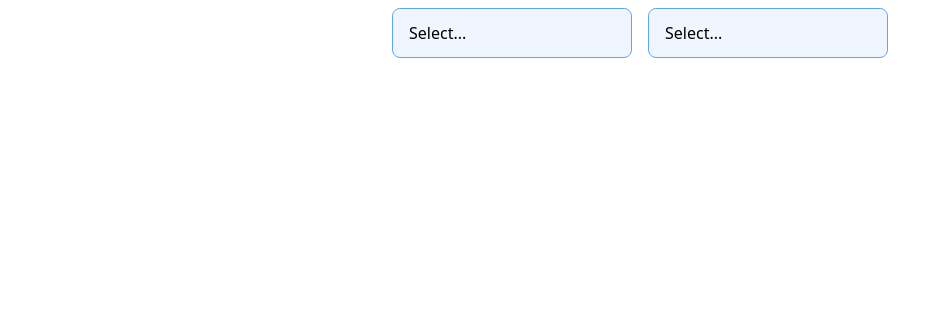
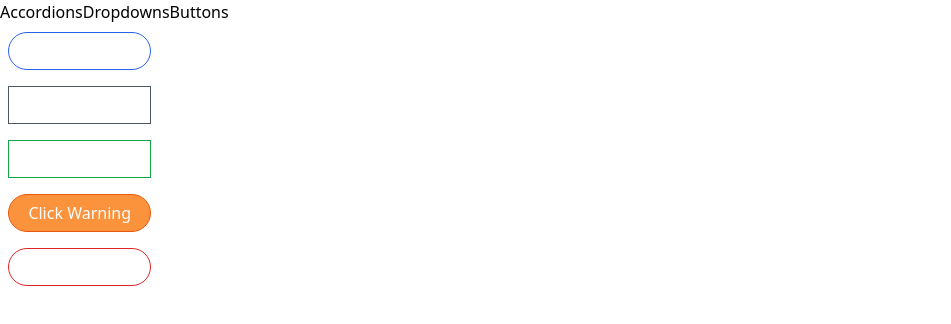
Before and after one commit to imrafay/hrb-components-routing, a React (Create React App) app: page /button in a window 1280 px wide. Shown: the top 324 px of the page, without its empty margins (0-951 px from the left). Built offline with nearby package versions, Linux system fonts and the light colour scheme.

Commit message:
Added Routing

```diff
--- a/src/App.js
+++ b/src/App.js
@@ -1,8 +1,25 @@
-import DropdownPage from "./pages/DropdownPage";
+import Sidebar from "./components/Sidebar";
+import Route from "./routing/Route";
+import ButtonPage from "./pages/ButtonPage"
+import DropdownPage from "./pages/DropdownPage"
+import AccordionPage from "./pages/AccordionPage"
 
 function App() {
   return (
-    <DropdownPage />
+    <div>
+    <Sidebar />
+    <div>
+        <Route to="/button">
+          <ButtonPage />
+        </Route>
+        <Route to="/dropdown">
+          <DropdownPage />
+        </Route>
+        <Route to="/accordion">
+          <AccordionPage />
+        </Route>
+    </div>
+    </div>
   );
 }
 
--- /dev/null
+++ b/src/components/Sidebar.js
@@ -0,0 +1,30 @@
+import Link from "../routing/Link"
+
+function Sidebar(){
+    const list = [
+        {
+            label:"Accordions",
+            path: "/accordion"
+        },
+        {
+            label:"Dropdowns",
+            path: "/dropdown"
+        },
+        {
+            label:"Buttons",
+            path: "/button"
+        },
+    ]
+
+    const sidebarArray = list.map((link)=>{
+        return <Link key={link.path} to={link.path}>{link.label}</Link>
+    });
+
+    return(
+        <div>
+            {sidebarArray}
+        </div>
+    );
+}
+
+export default Sidebar;
--- /dev/null
+++ b/src/context/NavigationContext.js
@@ -0,0 +1,31 @@
+import { createContext, useEffect, useState } from "react";
+const NavigationContext = createContext();
+
+function NavigationProvider( {children}){
+    const [currentPath,setCurrentPath] = useState(window.location.pathname);
+
+    useEffect(()=>{
+        const handler = ()=>{
+            setCurrentPath(window.location.pathname);
+        };
+
+        window.addEventListener('popstate',handler);
+
+        return window.removeEventListener('popstate',handler);
+    },[]);
+
+    const navigate = (to) => {
+        window.history.pushState({},'',to);
+        setCurrentPath(to);
+    };
+
+    return (
+        <NavigationContext.Provider value={{currentPath, navigate}}>
+            {children}
+        </NavigationContext.Provider>
+    );
+}
+
+
+export {NavigationProvider};
+export default NavigationContext;
--- a/src/index.js
+++ b/src/index.js
@@ -2,8 +2,11 @@ import './index.css';
 import React from 'react';
 import ReactDOM from 'react-dom/client';
 import App from './App';
+import { NavigationProvider } from './context/NavigationContext';
 
 const root = ReactDOM.createRoot(document.getElementById('root'));
 root.render(
-    <App />
+    <NavigationProvider>
+        <App />
+    </NavigationProvider>
  );
--- /dev/null
+++ b/src/routing/Link.js
@@ -0,0 +1,15 @@
+import { useContext } from "react";
+import NavigationContext from "../context/NavigationContext";
+
+function Link({to, children}){
+    const {navigate} = useContext(NavigationContext);
+
+    const handleClick = (event) => {
+        event.preventDefault();
+        navigate(to);
+    };
+
+    return (<a href={to} onClick={handleClick}>{children}</a>);
+}
+
+export default Link;
--- /dev/null
+++ b/src/routing/Route.js
@@ -0,0 +1,11 @@
+import { useContext } from "react";
+import  NavigationContext  from "../context/NavigationContext";
+
+function Route({to,children}){
+    const {currentPath} = useContext(NavigationContext);
+    if(to === currentPath){
+        return children;
+    }
+    return null;
+}
+export default Route;
```
